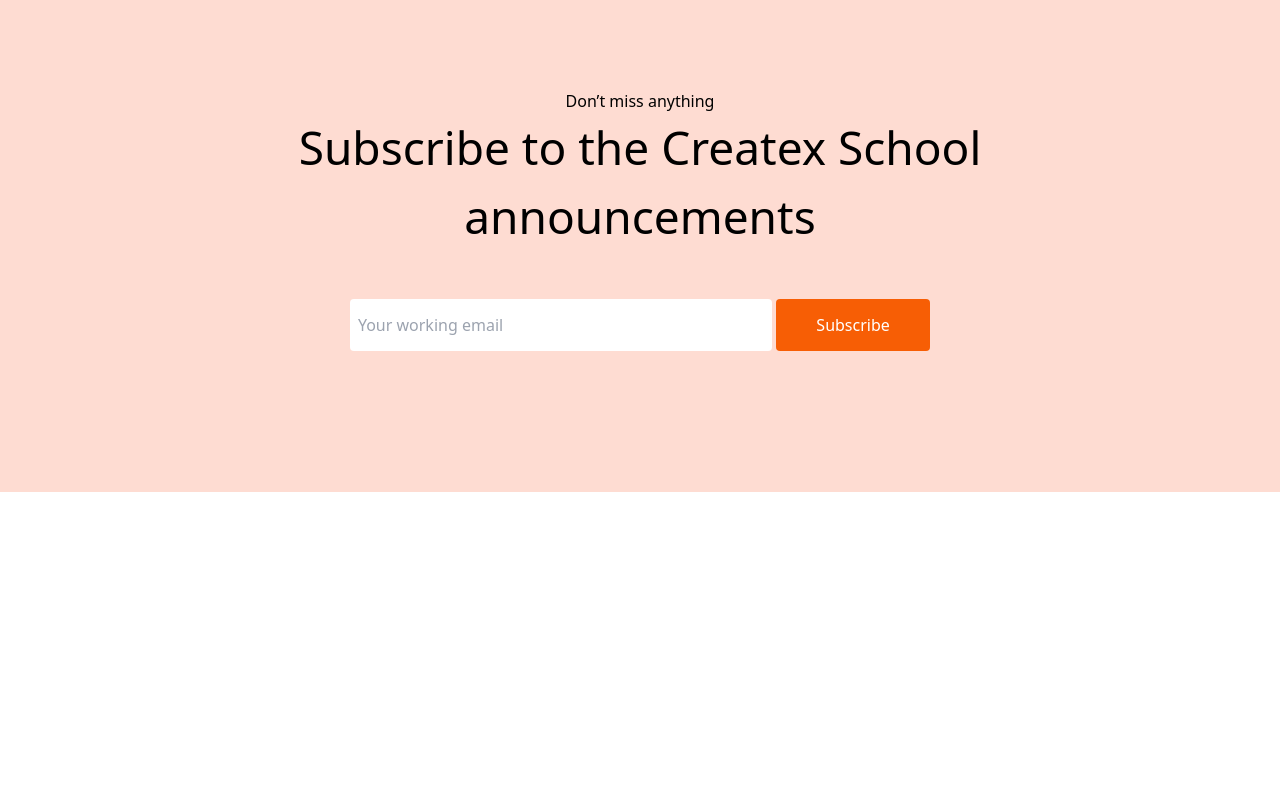
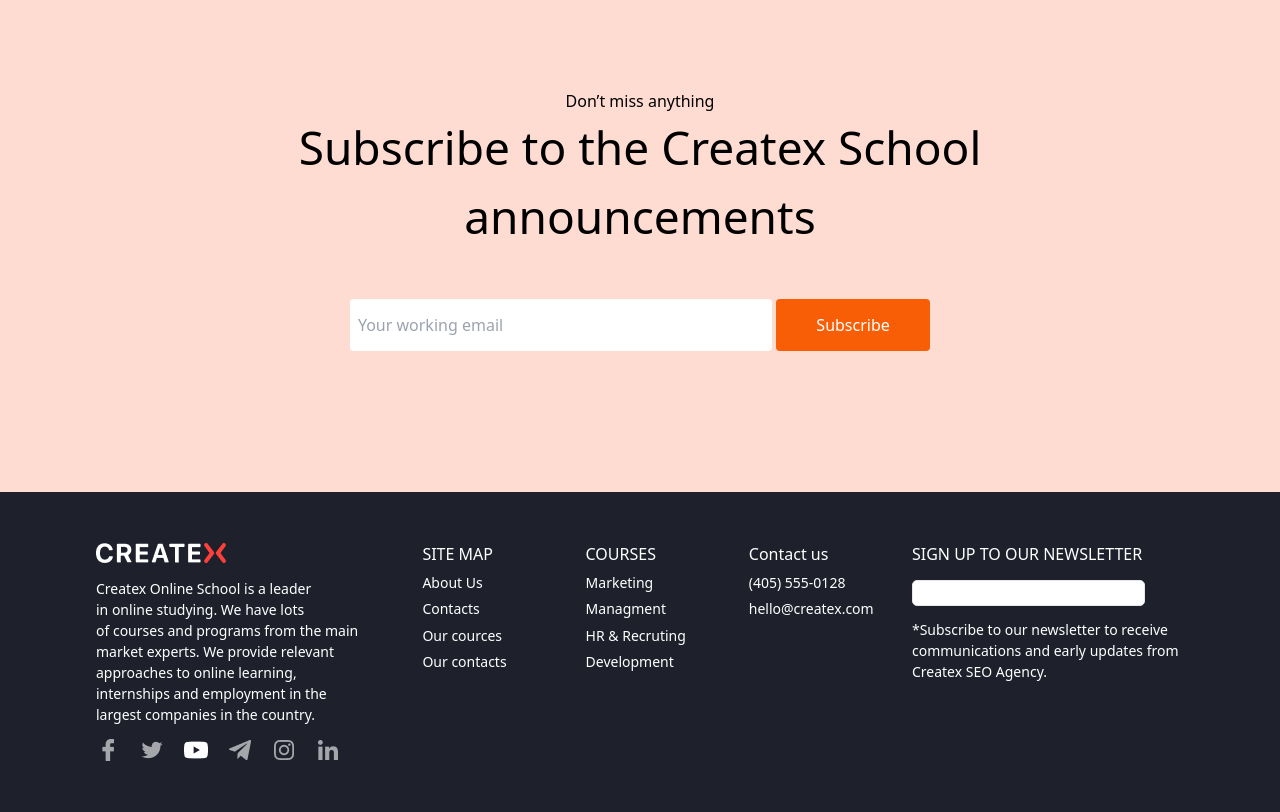
Before and after one commit to HNM16/exam3, a website: page src/page5.html in a window 1280 px wide. Shown: the part 1790-2602 px from the top of the page. Before the commit the page ends 2282 px from the top, so only its background shows below. Drawn offline with Linux system fonts and the light colour scheme.

Commit message:
footerpg5

```diff
--- a/src/page5.html
+++ b/src/page5.html
@@ -144,6 +144,47 @@
         </div>
         <div class="content-end h-[540px] md:block sm:hidden"><img src="./surato/oxircha2.png" alt=""></div>
     </div>
+    <footer class="bg-[#1E212C] text-[white] py-[50px] ">
+        <div class="w-[85%] m-auto flex justify-between items-start sm:flex-col md:flex-row">
+         <div class="md:w-[25%] sm:w-[80%]">
+             <img class="mb-[5%]" src="/logo (1) copy.png" alt="">
+             <p class="text-[14px] mt-[2%]">Createx Online School is a leader in online studying. We have lots of courses and programs from the main market experts. We provide relevant approaches to online learning, internships and employment in the largest companies in the country. </p>
+             <img class="mt-[5%]" src="/socials.png" alt="">
+         </div>
+         <div class="md:w-[10%] sm:w-[80%] sm:mt-[5%] md:mt-0">
+             <h1>SITE MAP</h1>
+             <p class="text-[14px] mt-[5%]">About Us </p>
+             <p class="text-[14px] mt-[5%]">Contacts </p>
+             <p class="text-[14px] mt-[5%]">Our cources </p>
+             <p class="text-[14px] mt-[5%]">Our contacts </p>
 
+         </div>
+         <div class="md:w-[10%] sm:w-[80%]">
+             <h1>COURSES</h1>
+             <p class="text-[14px] mt-[5%]">Marketing </p>
+             <p class="text-[14px] mt-[5%]">Managment </p>
+             <p class="text-[14px] mt-[5%]">HR & Recruting </p>
+             <p class="text-[14px] mt-[5%]">Development </p>
+
+         </div>
+         <div class="sm:w-[80%] md:w-[10%]">
+             <h1>Contact us</h1>
+             <p class="text-[14px] mt-[5%]">(405) 555-0128 </p>
+             <p class="text-[14px] mt-[5%]"> hello@createx.com </p>
+
+
+         </div>
+         <div class="md:w-[25%] sm-[80%]">
+             <h1>SIGN UP TO OUR NEWSLETTER</h1>
+            <input type="text" class="border rounded-[5px] mt-[5%]">
+             <p class="text-[14px] mt-[5%]">*Subscribe to our newsletter to receive communications and early updates from Createx SEO Agency. </p>
+
+
+         </div>
+        </div>
+        <div class="">
+
+        </div>
+      </footer>
 </body>
 </html>
```
Also changed, not shown: 1 other file.
